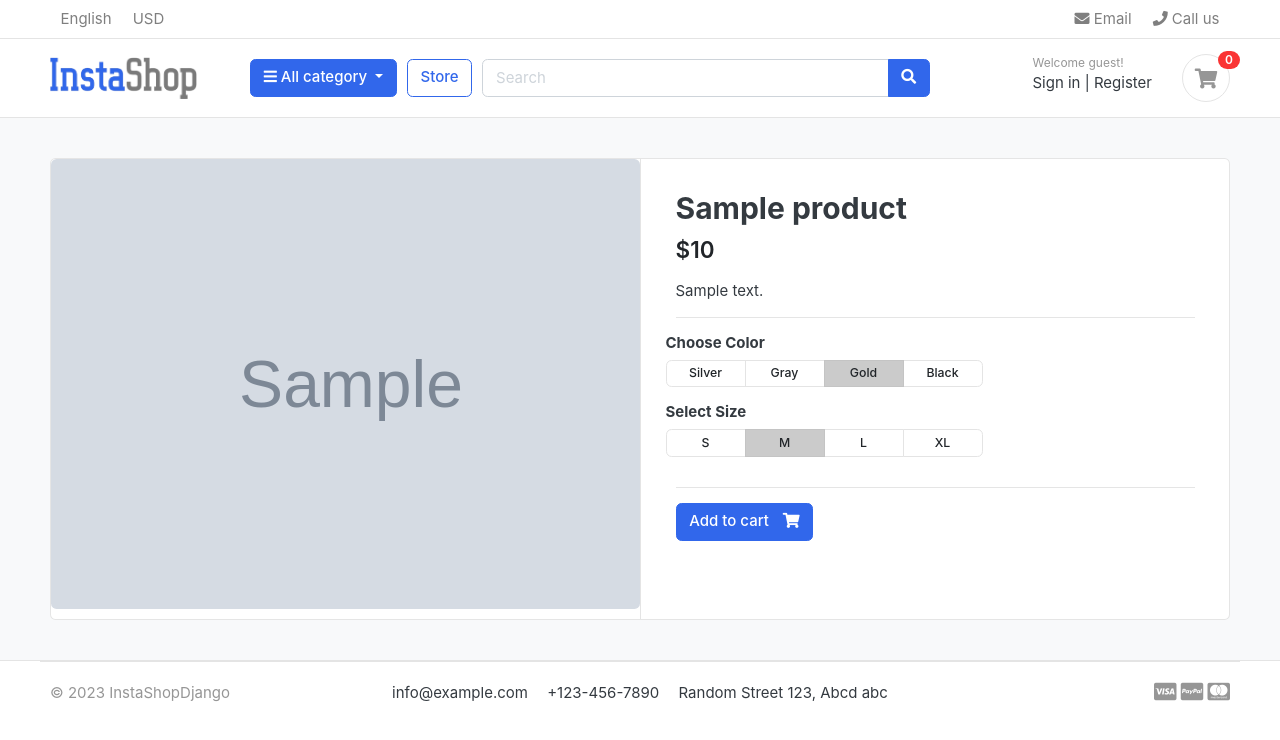
After one commit to PyMustafa/InstaShop, a Django app: a page that uses store/templates/store/product-details.html in a window 1280 px wide. The commit adds this page. Shown: the top 740 px of the page. Run offline with Django 5.2, Linux system fonts and the light colour scheme; tables that the repository leaves empty hold one stand-in row (values such as "Sample post"); grey boxes marked "Sample" are stand-in pictures; some libraries are stand-ins or nearby versions; some web fonts are replaced.

Commit message:
Product details

```diff
--- a/store/models.py
+++ b/store/models.py
@@ -57,6 +57,9 @@ class Product(models.Model):
     class Meta:
         ordering = ['-created_at']
 
+    def get_url(self):
+        return reverse('product-details', args=[self.category.slug, self.slug])
+
     def save(self, *args, **kwargs):
         if not self.slug:
             self.slug = slugify(self.name)
--- /dev/null
+++ b/store/templates/store/product-details.html
@@ -0,0 +1,89 @@
+{% extends 'base.html' %}
+{% load static %}
+
+{% block content %}
+    <section class="section-content padding-y bg">
+        <div class="container">
+
+            <!-- ============================ COMPONENT 1 ================================= -->
+            <div class="card">
+                <div class="row no-gutters">
+                    <aside class="col-md-6">
+                        <article class="gallery-wrap">
+                            <div class="img-big-wrap">
+                                <a href="#"><img src="{{ product.image.url }}"></a>
+                            </div> <!-- img-big-wrap.// -->
+
+                        </article> <!-- gallery-wrap .end// -->
+                    </aside>
+                    <main class="col-md-6 border-left">
+                        <article class="content-body">
+
+                            <h2 class="title">{{ product.name }}</h2>
+
+                            <div class="mb-3">
+                                <var class="price h4">${{ product.price }}</var>
+                            </div>
+                            <p>{{ product.description }}</p>
+                            <hr>
+                            <div class="row">
+                                <div class="item-option-select">
+                                    <h6>Choose Color</h6>
+                                    <div class="btn-group btn-group-sm btn-group-toggle" data-toggle="buttons">
+                                        <label class="btn btn-light">
+                                            <input type="radio" name="radio_color"> Silver
+                                        </label>
+                                        <label class="btn btn-light">
+                                            <input type="radio" name="radio_color"> Gray
+                                        </label>
+                                        <label class="btn btn-light active">
+                                            <input type="radio" name="radio_color checked"> Gold
+                                        </label>
+                                        <label class="btn btn-light">
+                                            <input type="radio" name="radio_color"> Black
+                                        </label>
+                                    </div>
+                                </div>
+                            </div> <!-- row.// -->
+                            <div class="row">
+                                <div class="item-option-select">
+                                    <h6>Select Size</h6>
+                                    <div class="btn-group btn-group-sm btn-group-toggle" data-toggle="buttons">
+                                        <label class="btn btn-light">
+                                            <input type="radio" name="radio_color"> S
+                                        </label>
+                                        <label class="btn btn-light active">
+                                            <input type="radio" name="radio_color" checked> M
+                                        </label>
+                                        <label class="btn btn-light">
+                                            <input type="radio" name="radio_color"> L
+                                        </label>
+                                        <label class="btn btn-light">
+                                            <input type="radio" name="radio_color"> XL
+                                        </label>
+                                    </div>
+                                </div>
+                            </div> <!-- row.// -->
+                            <hr>
+
+                            {% if product.stock > 0 and product.stock <= 3 and product.is_available %}
+                                <span class="text-danger">Low stock: only {{ product.stock }} left</span>
+                                <br>
+                            {% endif %}
+
+                            {% if product.stock <= 0 or not product.is_available %}
+                                <h5 class="btn btn-gray ">Out Of Stock</h5>
+                            {% else %}
+                                <a href="" class="btn  btn-primary"> <span
+                                        class="text">Add to cart</span> <i class="fas fa-shopping-cart"></i> </a>
+                            {% endif %}
+                        </article> <!-- product-info-aside .// -->
+                    </main> <!-- col.// -->
+                </div> <!-- row.// -->
+            </div> <!-- card.// -->
+            <!-- ============================ COMPONENT 1 END .// ================================= -->
+
+        </div> <!-- container .//  -->
+    </section>
+    <!-- ========================= SECTION CONTENT END// ========================= -->
+{% endblock content %}
--- a/store/urls.py
+++ b/store/urls.py
@@ -3,4 +3,5 @@ from . import views
 urlpatterns = [
     path('', views.store, name='store'),
     path('<slug:category_slug>/', views.store, name='category-products'),
+    path('<slug:category_slug>/<slug:product_slug>/', views.product_details, name='product-details'),
 ]
--- a/store/views.py
+++ b/store/views.py
@@ -29,3 +29,14 @@ def store(request, category_slug=None):
         'product_count': product_count,
     }
     return render(request, 'store/store.html', context)
+
+
+def product_details(request, category_slug=None, product_slug=None):
+    try:
+        product = Product.objects.get(slug=product_slug, category__slug=category_slug)
+    except Exception as e:
+        raise e
+    context = {
+        'product': product,
+    }
+    return render(request, 'store/product-details.html', context)
--- a/templates/home.html
+++ b/templates/home.html
@@ -28,9 +28,9 @@
                 {% for product in products %}
                     <div class="col-md-3">
                         <div class="card card-product-grid">
-                            <a href="./product-detail.html" class="img-wrap"> <img src="{{ product.image.url }}"> </a>
+                            <a href="{{ product.get_url }}" class="img-wrap"> <img src="{{ product.image.url }}"> </a>
                             <figcaption class="info-wrap">
-                                <a href="./product-detail.html" class="title">{{ product.name }}</a>
+                                <a href="{{ product.get_url }}" class="title">{{ product.name }}</a>
                                 <div class="price mt-1">${{ product.price }}</div> <!-- price-wrap.// -->
                             </figcaption>
                         </div>
```
Also changed, not shown: store/templates/store/store.html (+2 -5 lines).
